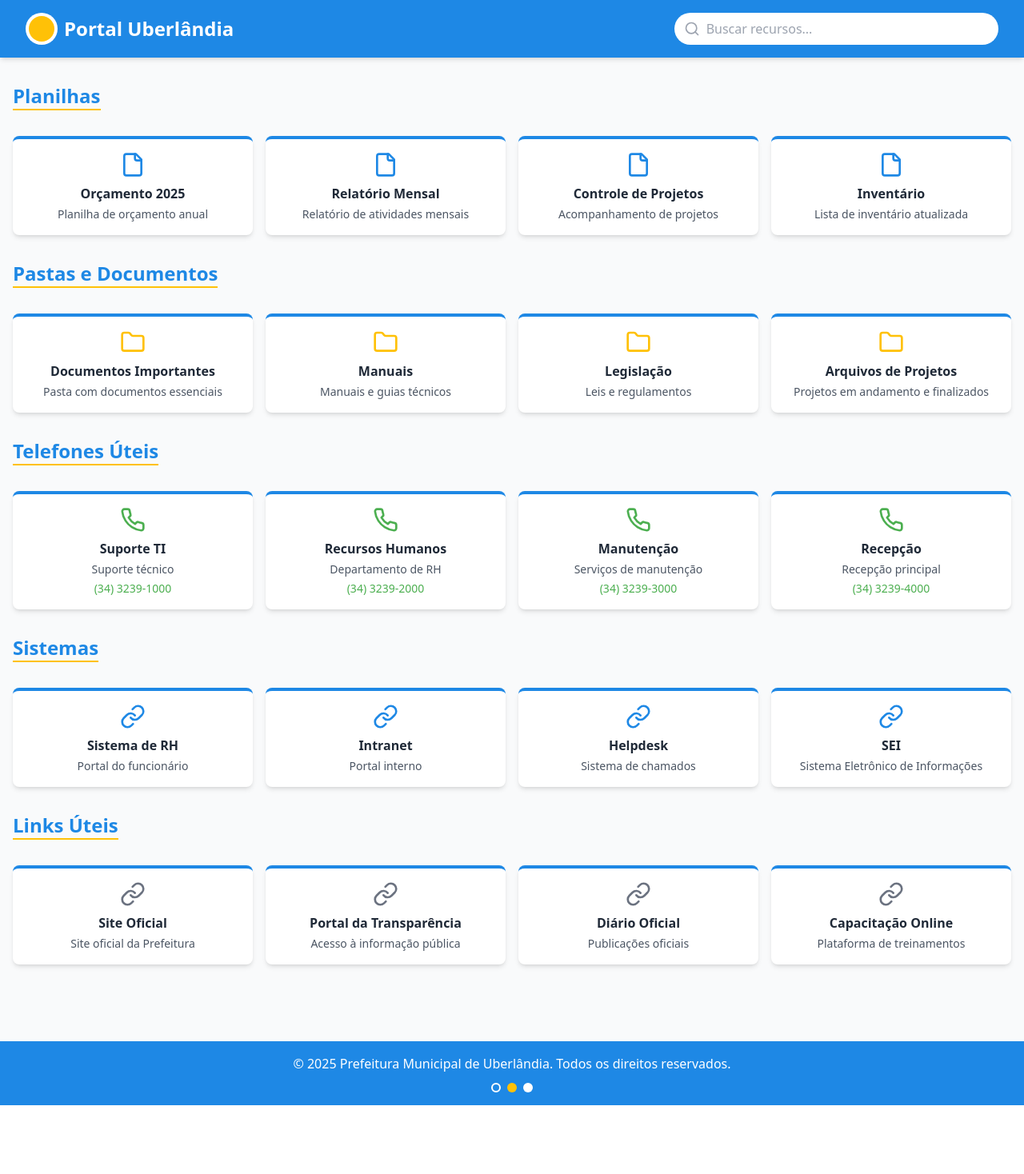
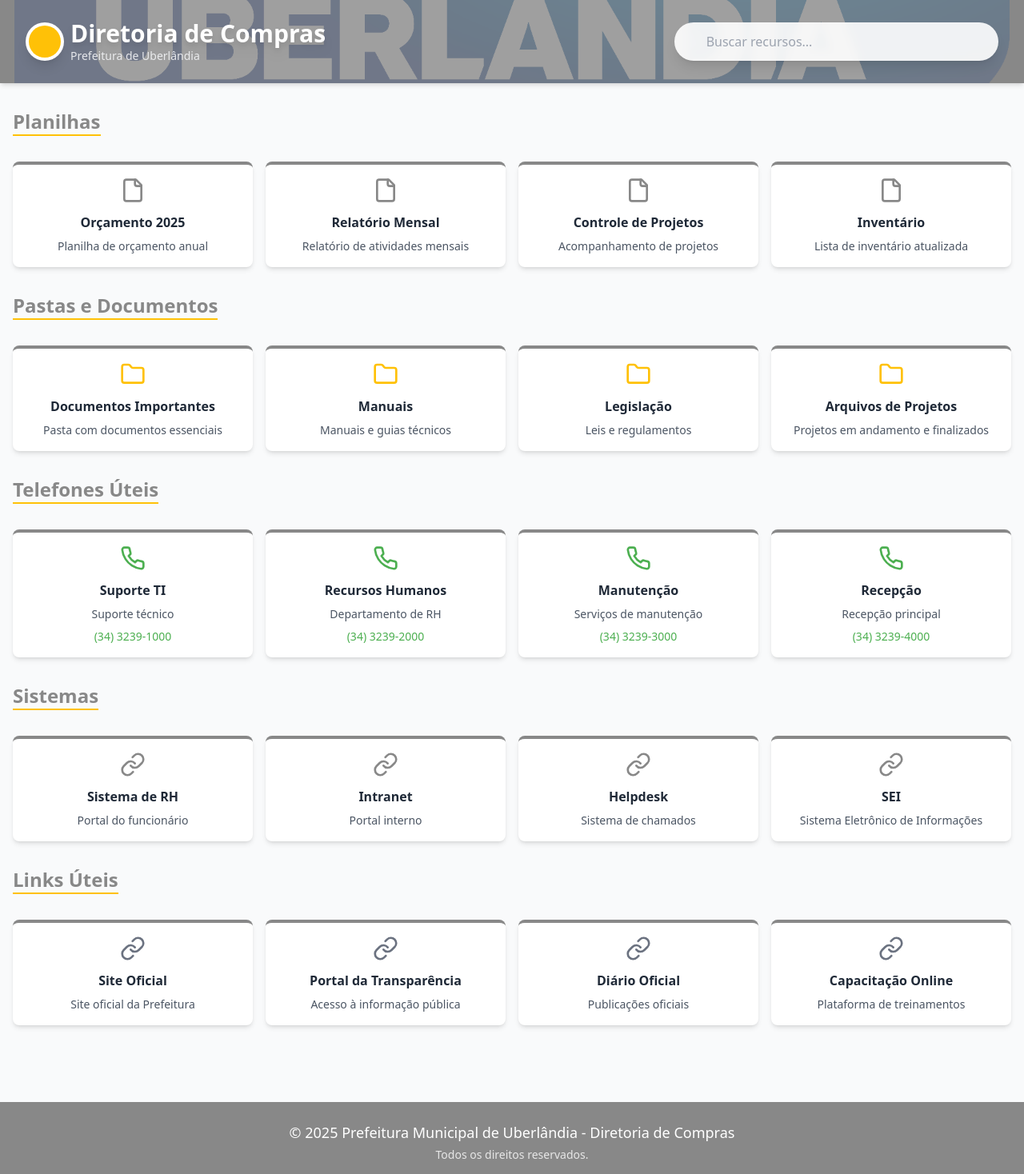
Before and after one commit to davidnsilvajr/uberlandia-central-info, a React (Vite) app: page / in a window 1280 px wide. Shown: the top 1468 px of the page at 80% size. Before the commit the page ends 1382 px from the top, so only its background shows below. Built offline with nearby package versions, Linux system fonts and the light colour scheme.

Commit message:
Refactor: Update header and color scheme
-   Updated the primary color to #888.
-   Modified the header to include the provided image.
-   Changed the title to "Diretoria de Compras".

```diff
--- a/src/components/Footer.tsx
+++ b/src/components/Footer.tsx
@@ -5,13 +5,14 @@ const Footer: React.FC = () => {
   const currentYear = new Date().getFullYear();
 
   return (
-    <footer className="bg-uberlandia-blue text-white py-4 mt-8">
+    <footer className="bg-uberlandia-blue text-white py-6 mt-8">
       <div className="container mx-auto px-4 text-center">
-        <p>© {currentYear} Prefeitura Municipal de Uberlândia. Todos os direitos reservados.</p>
-        <div className="flex justify-center mt-3 space-x-2">
-          <div className="w-3 h-3 bg-uberlandia-blue rounded-full border-2 border-white"></div>
-          <div className="w-3 h-3 bg-uberlandia-yellow rounded-full"></div>
-          <div className="w-3 h-3 bg-white rounded-full"></div>
+        <p className="text-lg">© {currentYear} Prefeitura Municipal de Uberlândia - Diretoria de Compras</p>
+        <p className="text-sm opacity-80 mt-1">Todos os direitos reservados.</p>
+        <div className="flex justify-center mt-4 space-x-3">
+          <div className="w-4 h-4 bg-uberlandia-blue rounded-full border-2 border-white shadow-sm"></div>
+          <div className="w-4 h-4 bg-uberlandia-yellow rounded-full shadow-sm"></div>
+          <div className="w-4 h-4 bg-uberlandia-green rounded-full shadow-sm"></div>
         </div>
       </div>
     </footer>
--- a/src/components/Header.tsx
+++ b/src/components/Header.tsx
@@ -12,15 +12,25 @@ const Header: React.FC<HeaderProps> = ({ onSearch }) => {
   };
 
   return (
-    <header className="bg-uberlandia-blue text-white shadow-md">
-      <div className="container mx-auto py-4 px-4 sm:px-6 lg:px-8">
+    <header className="bg-uberlandia-blue text-white shadow-md relative overflow-hidden">
+      <div className="absolute inset-0">
+        <img
+          src="/lovable-uploads/7fa2a2c9-8774-47f8-ae93-cf0850606a92.png"
+          alt="Prefeitura de Uberlândia"
+          className="w-full h-full object-cover opacity-20"
+        />
+      </div>
+      <div className="container mx-auto py-6 px-4 sm:px-6 lg:px-8 relative z-10">
         <div className="flex flex-col md:flex-row justify-between items-center">
           <div className="flex items-center mb-4 md:mb-0">
             <div className="flex items-center space-x-2">
-              <div className="w-10 h-10 bg-white rounded-full flex items-center justify-center">
-                <div className="w-8 h-8 bg-uberlandia-yellow rounded-full"></div>
+              <div className="w-12 h-12 bg-white rounded-full flex items-center justify-center shadow-lg">
+                <div className="w-10 h-10 bg-uberlandia-yellow rounded-full"></div>
               </div>
-              <h1 className="text-2xl font-bold">Portal Uberlândia</h1>
+              <div>
+                <h1 className="text-3xl font-bold text-white drop-shadow-lg">Diretoria de Compras</h1>
+                <p className="text-sm text-gray-100 opacity-90">Prefeitura de Uberlândia</p>
+              </div>
             </div>
           </div>
           <div className="w-full md:w-1/3 relative">
@@ -31,7 +41,7 @@ const Header: React.FC<HeaderProps> = ({ onSearch }) => {
               type="text"
               placeholder="Buscar recursos..."
               onChange={handleSearchChange}
-              className="w-full bg-white text-gray-800 pl-10 pr-4 py-2 rounded-full focus:outline-none focus:ring-2 focus:ring-uberlandia-yellow"
+              className="w-full bg-white/90 backdrop-blur-sm text-gray-800 pl-10 pr-4 py-3 rounded-full focus:outline-none focus:ring-2 focus:ring-uberlandia-yellow shadow-lg"
             />
           </div>
         </div>
--- a/src/components/ResourceCard.tsx
+++ b/src/components/ResourceCard.tsx
@@ -41,16 +41,16 @@ const ResourceCard: React.FC<ResourceCardProps> = ({ resource }) => {
 
   return (
     <div
-      className="card-link animate-fade-in border-t-4 border-uberlandia-blue"
+      className="card-link animate-fade-in border-t-4 border-uberlandia-blue hover:border-uberlandia-yellow transition-colors"
       onClick={handleClick}
     >
-      <div className="mb-2">{getIcon()}</div>
-      <h3 className="font-semibold text-gray-800 text-center">{resource.title}</h3>
+      <div className="mb-3">{getIcon()}</div>
+      <h3 className="font-semibold text-gray-800 text-center mb-2">{resource.title}</h3>
       {resource.description && (
-        <p className="text-sm text-gray-600 mt-1 text-center">{resource.description}</p>
+        <p className="text-sm text-gray-600 text-center">{resource.description}</p>
       )}
       {resource.phoneNumber && (
-        <p className="text-sm font-medium text-uberlandia-green mt-1">{resource.phoneNumber}</p>
+        <p className="text-sm font-medium text-uberlandia-green mt-2 text-center">{resource.phoneNumber}</p>
       )}
     </div>
   );
--- a/src/index.css
+++ b/src/index.css
@@ -14,8 +14,8 @@
     --popover: 0 0% 100%;
     --popover-foreground: 222.2 84% 4.9%;
 
-    --primary: 210 79% 51%;  /* Blue as primary color */
-    --primary-foreground: 210 40% 98%;
+    --primary: 0 0% 53%;  /* #888 converted to HSL */
+    --primary-foreground: 0 0% 98%;
 
     --secondary: 45 100% 51%;  /* Yellow */
     --secondary-foreground: 222.2 47.4% 11.2%;
@@ -31,7 +31,7 @@
 
     --border: 214.3 31.8% 91.4%;
     --input: 214.3 31.8% 91.4%;
-    --ring: 210 79% 51%; /* Blue as ring */
+    --ring: 0 0% 53%; /* #888 as ring */
 
     --radius: 0.5rem;
 
@@ -55,7 +55,7 @@
     --popover: 222.2 84% 4.9%;
     --popover-foreground: 210 40% 98%;
 
-    --primary: 210 79% 51%;  /* Blue as primary color */
+    --primary: 0 0% 53%;  /* #888 as primary color */
     --primary-foreground: 0 0% 98%;
 
     --secondary: 45 100% 51%;  /* Yellow */
@@ -72,7 +72,7 @@
 
     --border: 217.2 32.6% 17.5%;
     --input: 217.2 32.6% 17.5%;
-    --ring: 210 79% 51%; /* Blue as ring */
+    --ring: 0 0% 53%; /* #888 as ring */
 
     --sidebar-background: 240 5.9% 10%;
     --sidebar-foreground: 240 4.8% 95.9%;
--- a/tailwind.config.ts
+++ b/tailwind.config.ts
@@ -63,9 +63,9 @@ export default {
 					border: 'hsl(var(--sidebar-border))',
 					ring: 'hsl(var(--sidebar-ring))'
 				},
-				// Updated Uberlândia colors with blue as primary
+				// Updated Uberlândia colors with #888 as primary
 				uberlandia: {
-					blue: '#1E88E5',   // Primary blue
+					blue: '#888888',   // Primary gray color
 					green: '#4CAF50',  // Secondary green
 					yellow: '#FFC107', // Secondary yellow
 					white: '#FFFFFF',
```
Also changed, not shown: public/lovable-uploads/7fa2a2c9-8774-47f8-ae93-cf0850606a92.png (added).
